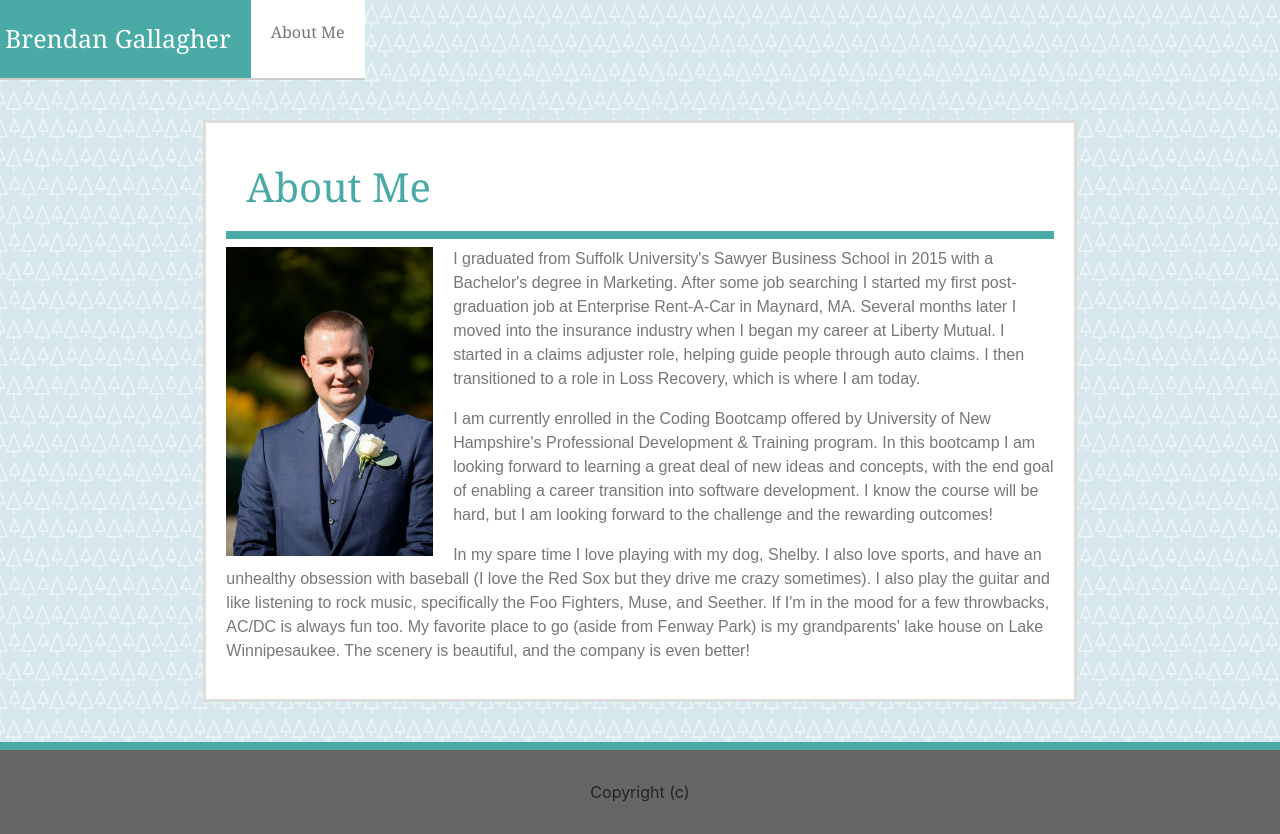
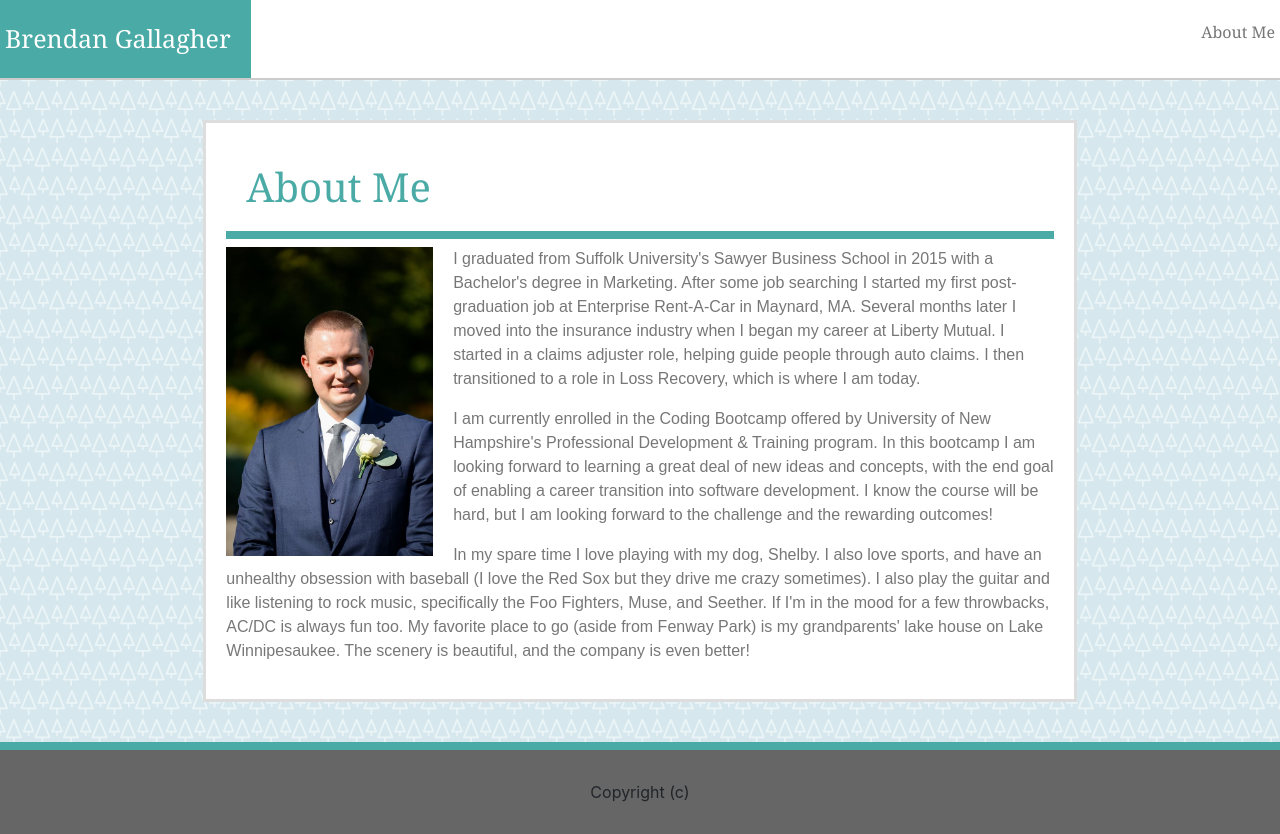
Before and after one commit to bgallagher27/react-profile, a React (Create React App) app: page / in a window 1280 px wide. Built offline with nearby package versions, Linux system fonts and the light colour scheme.

Commit message:
fixed nav bar formatting

```diff
--- a/src/components/Header/index.js
+++ b/src/components/Header/index.js
@@ -5,7 +5,7 @@ import "./style.css";
 function Header(props) {
     return (
         <div className="row">
-            <header className="header">
+            <div className="header">
                 <span className="name">
                     Brendan Gallagher
                 </span>
@@ -23,7 +23,7 @@ function Header(props) {
                         </Link> */}
                     </nav>
                 </span>
-            </header>
+            </div>
             { props.children }
         </div>
     )
--- a/src/components/Header/style.css
+++ b/src/components/Header/style.css
@@ -3,6 +3,7 @@
     border-bottom: 2px solid #cccccc;
     margin-bottom: 40px;
     font-family: 'Georgia', Times, 'Times New Roman', serif;
+    width: 100%;
 }
 
 .name {
```
